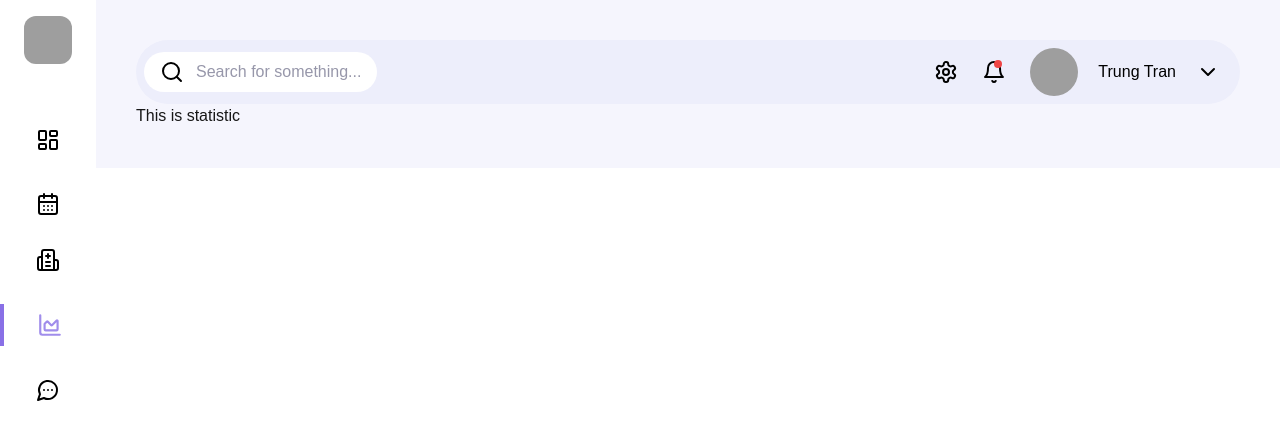
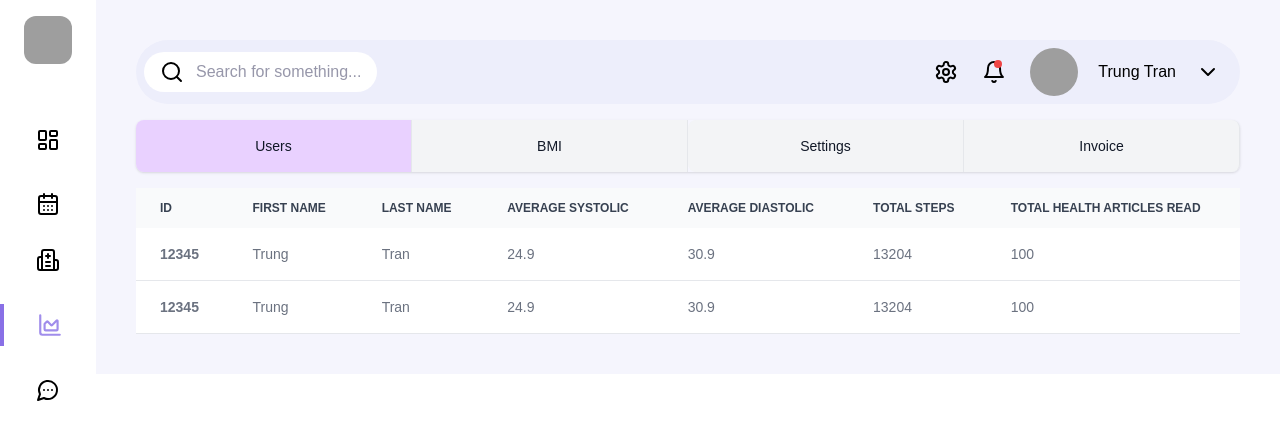
Before and after one commit to Apollosuny/healthcare-system-fe, a Next.js app: page /statistic in a window 1280 px wide. Shown: the top 440 px of the page. Built offline with nearby package versions, Linux system fonts and the light colour scheme; grey boxes are pictures that could not be loaded.

Commit message:
add mock data for statistic page

```diff
--- a/src/clients/statistic/index.tsx
+++ b/src/clients/statistic/index.tsx
@@ -1,5 +1,70 @@
+'use client';
+
+import BMIStatistic from '@/components/statistic/bmi-statistic';
+import Users from '@/components/statistic/users';
+import classNames from 'classnames';
+import { useState } from 'react';
+
+const TABS = {
+  USERS: 0,
+  BMI: 1,
+};
+
 const Statistic: React.FC = () => {
-  return <div className='w-full'>This is statistic</div>;
+  const [tab, setTab] = useState<number>(TABS.USERS);
+
+  const renderContent = () => {
+    switch (tab) {
+      case TABS.USERS:
+        return <Users />;
+      case TABS.BMI:
+        return <BMIStatistic />;
+    }
+  };
+
+  return (
+    <div className='w-full mt-4'>
+      <ul className='text-sm font-medium text-center text-gray-500 rounded-lg shadow sm:flex dark:divide-gray-700 dark:text-gray-400'>
+        <li
+          className='w-full focus-within:z-10'
+          onClick={() => setTab(TABS.USERS)}
+        >
+          <div
+            className={classNames(
+              'inline-block w-full p-4 text-gray-900 bg-gray-100 border-r border-gray-200 rounded-s-lg hover:bg-gray-50',
+              tab === TABS.USERS && 'active !bg-[#e9d1ff]'
+            )}
+          >
+            Users
+          </div>
+        </li>
+        <li
+          className='w-full focus-within:z-10'
+          onClick={() => setTab(TABS.BMI)}
+        >
+          <div
+            className={classNames(
+              'inline-block w-full p-4 text-gray-900 bg-gray-100 border-r border-gray-200 hover:bg-gray-50',
+              tab === TABS.BMI && 'active !bg-[#e9d1ff]'
+            )}
+          >
+            BMI
+          </div>
+        </li>
+        <li className='w-full focus-within:z-10'>
+          <div className='inline-block w-full p-4 text-gray-900 bg-gray-100 border-r border-gray-200 rounded-s-lg hover:bg-gray-50'>
+            Settings
+          </div>
+        </li>
+        <li className='w-full focus-within:z-10'>
+          <div className='inline-block w-full p-4 text-gray-900 bg-gray-100 border-r border-gray-200 rounded-e-lg hover:bg-gray-50'>
+            Invoice
+          </div>
+        </li>
+      </ul>
+      <div className='mt-4'>{renderContent()}</div>
+    </div>
+  );
 };
 
 export default Statistic;
--- /dev/null
+++ b/src/components/statistic/bmi-statistic.tsx
@@ -0,0 +1,47 @@
+const BMIStatistic: React.FC = () => {
+  return (
+    <div className=''>
+      <div className='relative overflow-x-auto'>
+        <table className='w-full text-sm text-left rtl:text-right text-gray-500 dark:text-gray-400'>
+          <thead className='text-xs text-gray-700 uppercase bg-gray-50 dark:bg-gray-700 dark:text-gray-400'>
+            <tr>
+              <th scope='col' className='px-6 py-3'>
+                id
+              </th>
+              <th scope='col' className='px-6 py-3'>
+                First Name
+              </th>
+              <th scope='col' className='px-6 py-3'>
+                Last Name
+              </th>
+              <th scope='col' className='px-6 py-3'>
+                BMI
+              </th>
+              <th scope='col' className='px-6 py-3'>
+                Type
+              </th>
+            </tr>
+          </thead>
+          <tbody>
+            <tr className='bg-white border-b dark:bg-gray-800 dark:border-gray-700'>
+              <th className='px-6 py-4'>12345</th>
+              <td className='px-6 py-4'>Trung</td>
+              <td className='px-6 py-4'>Tran</td>
+              <td className='px-6 py-4'>24.9</td>
+              <td className='px-6 py-4'>Underweight</td>
+            </tr>
+            <tr className='bg-white border-b dark:bg-gray-800 dark:border-gray-700'>
+              <th className='px-6 py-4'>12345</th>
+              <td className='px-6 py-4'>Trung</td>
+              <td className='px-6 py-4'>Tran</td>
+              <td className='px-6 py-4'>24.9</td>
+              <td className='px-6 py-4'>Underweight</td>
+            </tr>
+          </tbody>
+        </table>
+      </div>
+    </div>
+  );
+};
+
+export default BMIStatistic;
--- /dev/null
+++ b/src/components/statistic/users.tsx
@@ -0,0 +1,57 @@
+const Users: React.FC = () => {
+  return (
+    <div className='w-full'>
+      <div className='relative overflow-x-auto'>
+        <table className='w-full text-sm text-left rtl:text-right text-gray-500 dark:text-gray-400'>
+          <thead className='text-xs text-gray-700 uppercase bg-gray-50 dark:bg-gray-700 dark:text-gray-400'>
+            <tr>
+              <th scope='col' className='px-6 py-3'>
+                id
+              </th>
+              <th scope='col' className='px-6 py-3'>
+                First Name
+              </th>
+              <th scope='col' className='px-6 py-3'>
+                Last Name
+              </th>
+              <th scope='col' className='px-6 py-3'>
+                Average Systolic
+              </th>
+              <th scope='col' className='px-6 py-3'>
+                Average Diastolic
+              </th>
+              <th scope='col' className='px-6 py-3'>
+                Total Steps
+              </th>
+              <th scope='col' className='px-6 py-3'>
+                Total Health Articles Read
+              </th>
+            </tr>
+          </thead>
+          <tbody>
+            <tr className='bg-white border-b dark:bg-gray-800 dark:border-gray-700'>
+              <th className='px-6 py-4'>12345</th>
+              <td className='px-6 py-4'>Trung</td>
+              <td className='px-6 py-4'>Tran</td>
+              <td className='px-6 py-4'>24.9</td>
+              <td className='px-6 py-4'>30.9</td>
+              <td className='px-6 py-4'>13204</td>
+              <td className='px-6 py-4'>100</td>
+            </tr>
+            <tr className='bg-white border-b dark:bg-gray-800 dark:border-gray-700'>
+              <th className='px-6 py-4'>12345</th>
+              <td className='px-6 py-4'>Trung</td>
+              <td className='px-6 py-4'>Tran</td>
+              <td className='px-6 py-4'>24.9</td>
+              <td className='px-6 py-4'>30.9</td>
+              <td className='px-6 py-4'>13204</td>
+              <td className='px-6 py-4'>100</td>
+            </tr>
+          </tbody>
+        </table>
+      </div>
+    </div>
+  );
+};
+
+export default Users;
```
